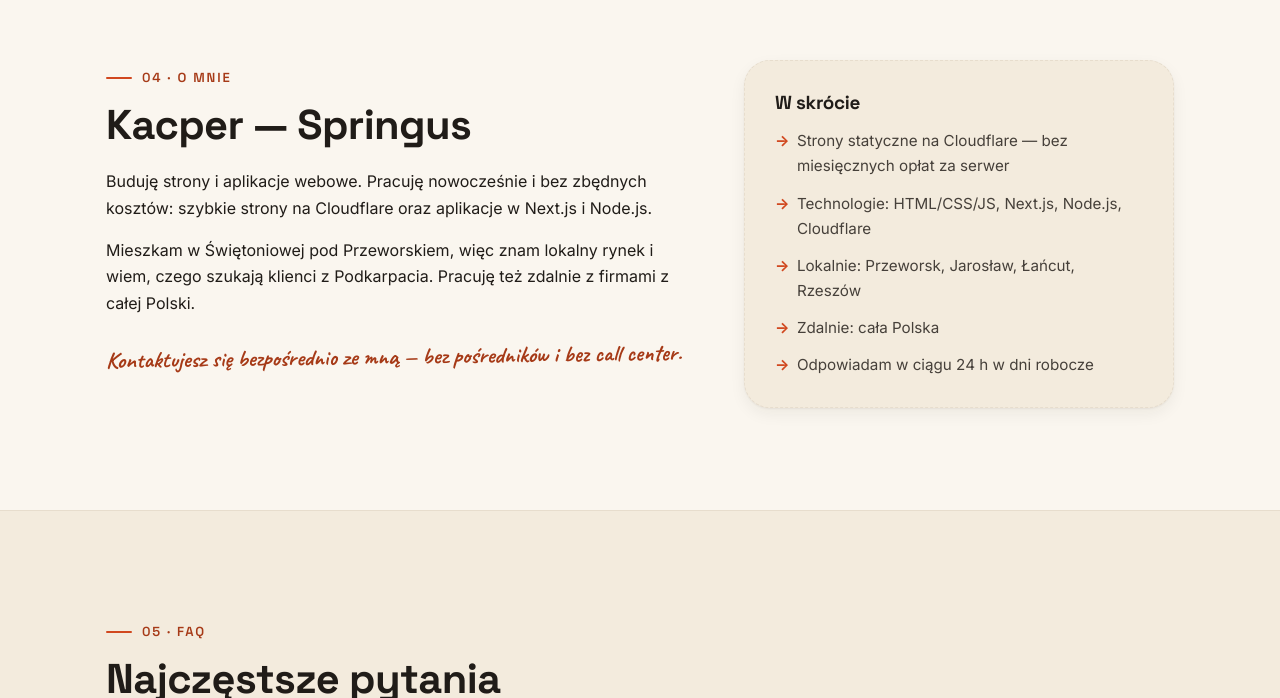
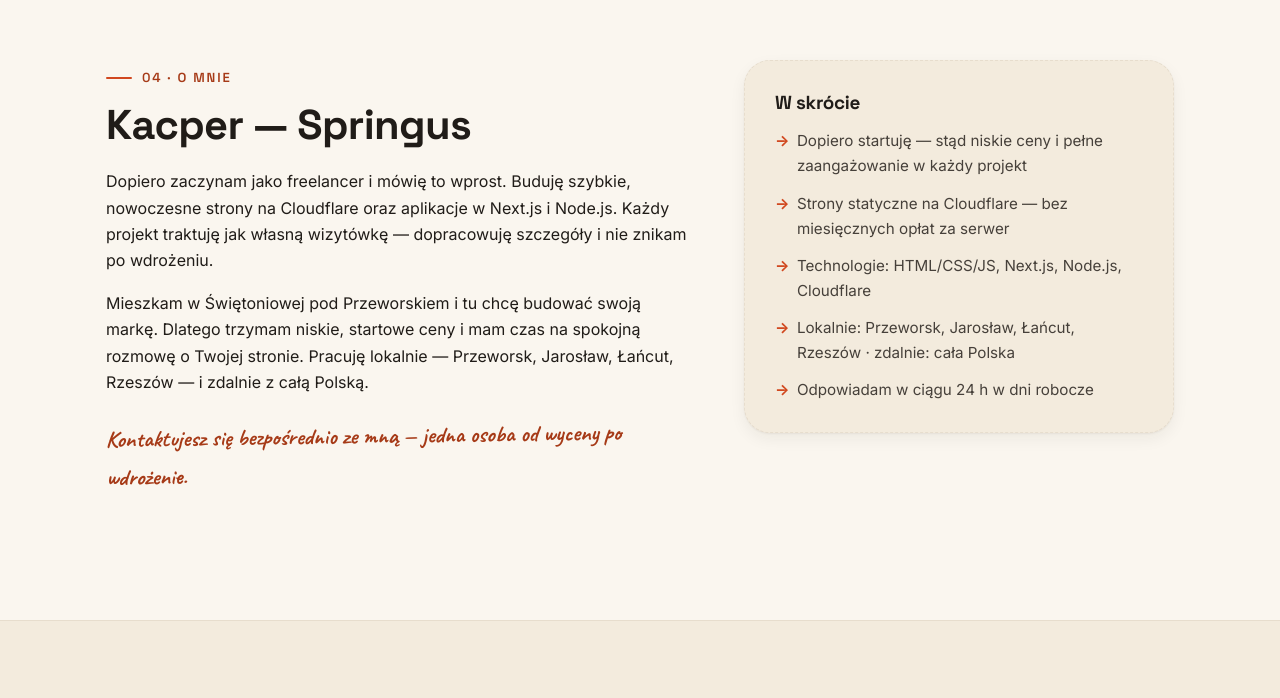
Before and after one commit to Springus158/springus.pl, a website: page public/index.html in a window 1280 px wide. Shown: the part 4378-5076 px from the top of the page. Drawn offline with Linux system fonts and the light colour scheme.

Commit message:
content: szczere „O mnie” dla początkującego freelancera
- O mnie: wprost o starcie jako freelancer, niskie startowe ceny i pełne
  zaangażowanie w każdy projekt; usunięte twierdzenia o znajomości rynku
- „W skrócie”: punkt „Dopiero startuję — stąd niskie ceny…”
- cennik: plakietka „Najczęściej wybierana” → „Dobry start” (nie było podstaw)
- czat: zaktualizowane O MNIE + reguła zakazu wymyślania doświadczenia,
  klientów, realizacji i opinii
- docs: decyzja „świadomie bez opinii”, plan bez zbierania recenzji,
  naprawiony nagłówek dokumentu

```diff
--- a/public/index.html
+++ b/public/index.html
@@ -427,7 +427,7 @@
             </article>
 
             <article class="card price-card price-card--featured">
-              <p class="price-tag">Najczęściej wybierana</p>
+              <p class="price-tag">Dobry start</p>
               <h3>Strona wizytówka</h3>
               <p class="price">od <strong>800 zł</strong></p>
               <p class="price-desc">1–3 podstrony dla lokalnej firmy — solidna obecność w sieci.</p>
@@ -483,22 +483,24 @@
             <p class="eyebrow">04 · O mnie</p>
             <h2>Kacper — Springus</h2>
             <p>
-              Buduję strony i aplikacje webowe. Pracuję nowocześnie i bez zbędnych kosztów:
-              szybkie strony na Cloudflare oraz aplikacje w Next.js i Node.js.
+              Dopiero zaczynam jako freelancer i mówię to wprost. Buduję szybkie, nowoczesne
+              strony na Cloudflare oraz aplikacje w Next.js i Node.js. Każdy projekt traktuję
+              jak własną wizytówkę — dopracowuję szczegóły i nie znikam po wdrożeniu.
             </p>
             <p>
-              Mieszkam w Świętoniowej pod Przeworskiem, więc znam lokalny rynek i wiem, czego
-              szukają klienci z Podkarpacia. Pracuję też zdalnie z firmami z całej Polski.
+              Mieszkam w Świętoniowej pod Przeworskiem i tu chcę budować swoją markę. Dlatego
+              trzymam niskie, startowe ceny i mam czas na spokojną rozmowę o Twojej stronie.
+              Pracuję lokalnie — Przeworsk, Jarosław, Łańcut, Rzeszów — i zdalnie z całą Polską.
             </p>
-            <p class="about-sign">Kontaktujesz się bezpośrednio ze mną — bez pośredników i bez call center.</p>
+            <p class="about-sign">Kontaktujesz się bezpośrednio ze mną — jedna osoba od wyceny po wdrożenie.</p>
           </div>
           <div class="card about-facts">
             <h3>W skrócie</h3>
             <ul>
+              <li>Dopiero startuję — stąd niskie ceny i pełne zaangażowanie w każdy projekt</li>
               <li>Strony statyczne na Cloudflare — bez miesięcznych opłat za serwer</li>
               <li>Technologie: HTML/CSS/JS, Next.js, Node.js, Cloudflare</li>
-              <li>Lokalnie: Przeworsk, Jarosław, Łańcut, Rzeszów</li>
-              <li>Zdalnie: cała Polska</li>
+              <li>Lokalnie: Przeworsk, Jarosław, Łańcut, Rzeszów · zdalnie: cała Polska</li>
               <li>Odpowiadam w ciągu 24 h w dni robocze</li>
             </ul>
           </div>
--- a/src/api/chat.js
+++ b/src/api/chat.js
@@ -45,7 +45,7 @@ FAQ (odpowiadaj zgodnie z tym):
 - Widoczność w Google: każda strona ma techniczne SEO w standardzie (szybkość, poprawna struktura, opisy, mapa strony); kampanie Google i Meta przygotowuję po wdrożeniu strony.
 - Strona + reklamy: to częsty zestaw (np. fryzjer, gabinet, lokalna usługa) — strona wizytówka od 800 zł albo landing od 500 zł plus konfiguracja kampanii od 800 zł, potem prowadzenie 400 zł/mies. Dopytaj o branżę i zakres, a szczegóły wyceny ustalamy mailowo po zapytaniu w formularzu.
 
-O MNIE: Kacper (marka Springus). Buduję strony i aplikacje webowe: szybkie strony statyczne na Cloudflare oraz aplikacje w Next.js i Node.js. Mieszkam w Świętoniowej pod Przeworskiem, pracuję lokalnie (Przeworsk, Jarosław, Łańcut, Rzeszów) i zdalnie w całej Polsce. Kontakt jest bezpośrednio ze mną, bez pośredników.
+O MNIE: Kacper (marka Springus). Dopiero zaczyna jako freelancer — mówi to wprost, dlatego trzyma niskie, startowe ceny i każdy projekt traktuje jak własną wizytówkę. Buduje szybkie strony statyczne na Cloudflare oraz aplikacje w Next.js i Node.js. Mieszka w Świętoniowej pod Przeworskiem, pracuje lokalnie (Przeworsk, Jarosław, Łańcut, Rzeszów) i zdalnie w całej Polsce. Kontakt jest bezpośrednio z nim, bez pośredników.
 
 KONTAKT: telefon +48 796 904 039, kontakt@springus.pl oraz formularz w sekcji Kontakt. Odpowiadam w ciągu 24 h w dni robocze. Wycena jest bezpłatna i bez zobowiązań.
 
@@ -54,6 +54,7 @@ Zasady:
 - Nie zaczynaj odpowiedzi od przedstawiania się i nie powtarzaj, kim jesteś. Jeśli ktoś wprost zapyta, kim jesteś albo o model, odpowiedz jednym zdaniem, że jesteś konsultantem AI Springus. Nie udawaj Kacpra.
 - Linki podawaj jako pełne adresy URL (https://...). Nie używaj **gwiazdek** ani nawiasów markdown.
 - Nie wymyślaj cen, terminów, rabatów ani faktów spoza powyższych. Jeśli czegoś nie wiesz, powiedz to i zachęć do kontaktu mailowego.
+- Nie wymyślaj doświadczenia, liczby klientów, realizacji ani opinii — Kacper dopiero startuje. Jeśli ktoś pyta o doświadczenie lub przykłady, powiedz wprost, że to początek drogi, i zaproś do kontaktu albo pokaż efekty po pierwszym wdrożeniu.
 - Przy pytaniach o wycenę konkretnego projektu dopytaj o branżę i zakres, a potem zaproponuj formularz kontaktowy.
 - Nie proponuj usług spoza listy — w szczególności nie oferuj SEO, opieki technicznej ani hostingu.
 - Nie obiecuj terminów i funkcji, których nie ma na liście. Nie udawaj człowieka.
```
Also changed, not shown: docs/analiza-reklamowa.md (+6 -5 lines).
